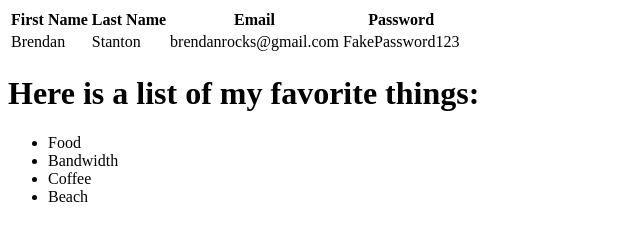
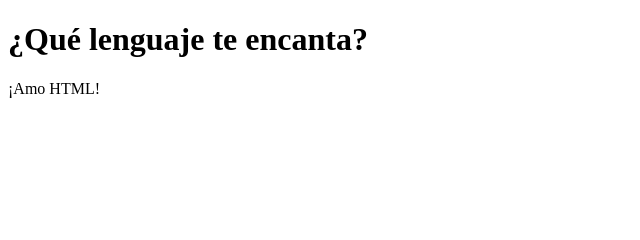
Before and after one commit to MonserratRivas/Pre-bootcam, a plain HTML site: page ordenar.html/index.html in a window 1280 px wide. Shown: the whole page, without its empty margins (0-640 px from the left). Drawn offline with Linux system fonts and the light colour scheme.

Commit message:
subiendo correciones html

```diff
--- a/ordenar.html/index.html
+++ b/ordenar.html/index.html
@@ -1,33 +1,10 @@
 <!DOCTYPE html>
 <html>
     <head>
-        <title> Basic II </title>
+        <title> Básico I </title>
     </head>
     <body>
-        <table>
-            <thead>
-                <tr>
-                    <th>First Name</th>
-                    <th>Last Name</th>
-                    <th>Email</th>
-                    <th>Password</th>
-                </tr>
-            </thead>
-            <tbody>
-                <tr>
-                    <td> Brendan </td>
-                    <td> Stanton </td>
-                    <td> brendanrocks@gmail.com </td>
-                    <td> FakePassword123 </td>
-                </tr>
-            </tbody>
-        </table>
-        <h1>Here is a list of my favorite things:</h1>
-        <ul>
-            <li>Food</li>
-            <li>Bandwidth</li>
-            <li>Coffee</li>
-            <li>Beach </li>
-        </ul>
+        <h1> ¿Qué lenguaje te encanta? </h1>
+        <p> ¡Amo HTML! </p>
     </body>
 </html>
```
